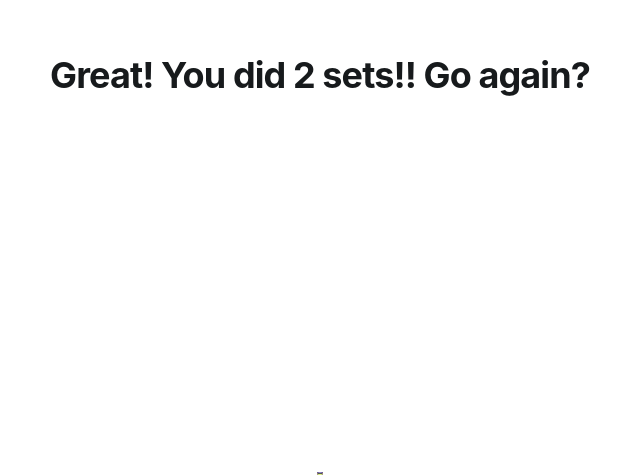
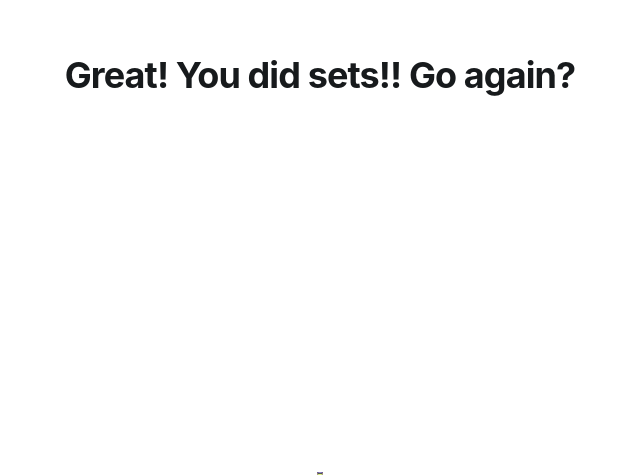
Before and after one commit to brianle1301/ea-lcd, a React (Create React App) app: page /full-rep-done in a window 1280 px wide. Shown: the part 325-800 px from the top of the page, without its empty margins (320-960 px from the left). Built offline with nearby package versions, Linux system fonts and the light colour scheme; no server answers.

Commit message:
Dynamic rep count

```diff
--- a/src/App.js
+++ b/src/App.js
@@ -67,7 +67,7 @@ const Root = function () {
                     if (repCount === 0) {
                         navigate('/partial-rep-done');
                     } else {
-                        navigate('/full-rep-done');
+                        navigate(`/full-rep-done?repCount=${repCount + 1}`);
                     }
 
                     return;
--- a/src/screens/FullRepDone.js
+++ b/src/screens/FullRepDone.js
@@ -1,3 +1,4 @@
+import { useSearchParams } from 'react-router-dom';
 import { Typography } from '@mui/joy';
 import Particles from 'react-particles';
 import { loadFull } from 'tsparticles';
@@ -5,13 +6,17 @@ import { loadFull } from 'tsparticles';
 import Body from '../components/Body';
 
 const FullRepDone = function () {
+    const [searchParams] = useSearchParams();
+
     const initialiseParticles = function (engine) {
         loadFull(engine);
     };
 
     return (
         <Body>
-            <Typography level="h1">Great! You did 2 sets!! Go again?</Typography>
+            <Typography level="h1">
+                Great! You did {searchParams.get('repCount')} sets!! Go again?
+            </Typography>
 
             <Particles
                 init={initialiseParticles}
```
